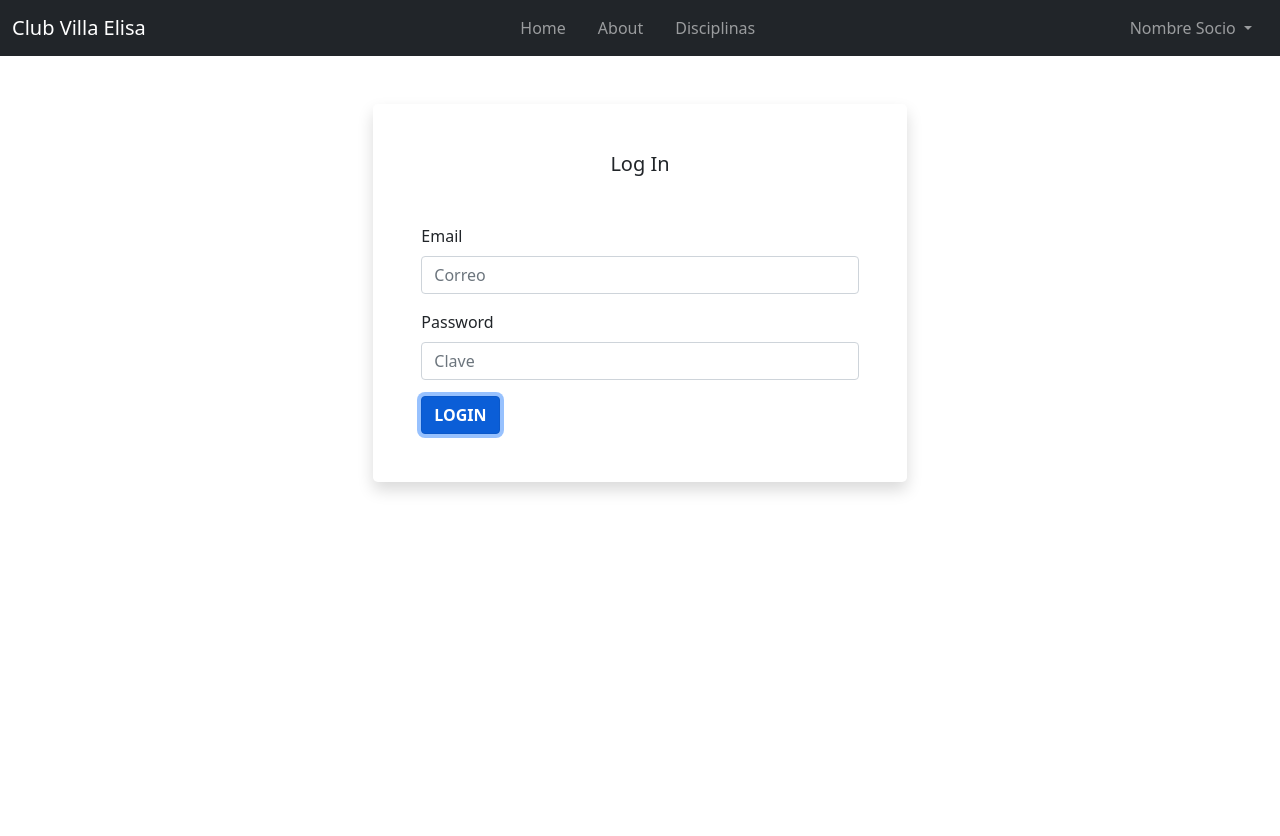
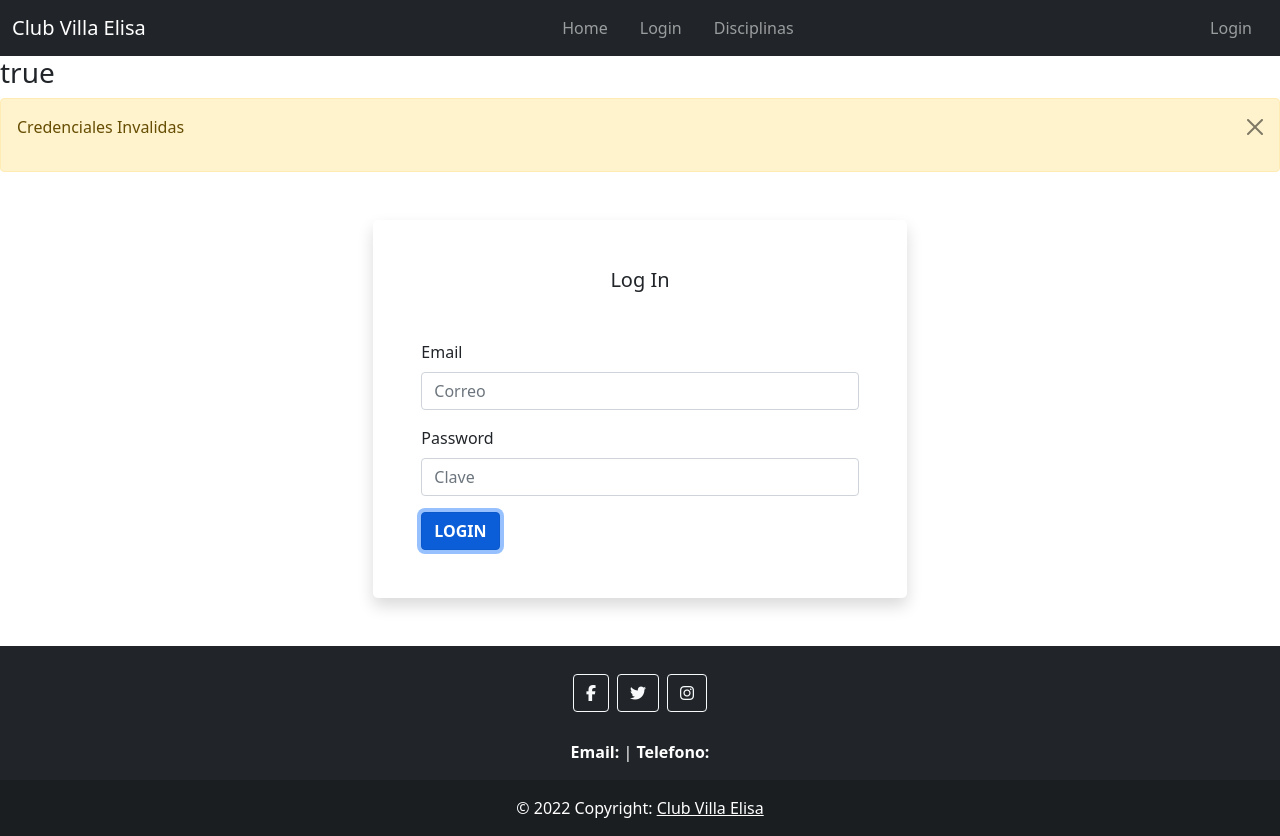
Before and after one commit to Juan-Cruz-GH/Proyecto-de-Software-UNLP, a Vue app in the folder portal/: page /auth in a window 1280 px wide. Both pictures are taken after typing "name@example.com", "Sample123" into the empty fields and a click on the input "Login". Before the commit the page ends 800 px from the top, so only its background shows below. Built offline with nearby package versions, Linux system fonts and the light colour scheme; no server answers.

Commit message:
Login Publico

```diff
--- a/portal/src/App.vue
+++ b/portal/src/App.vue
@@ -8,34 +8,74 @@ import { RouterLink, RouterView } from "vue-router";
       <div id="navbar">
         <nav class="navbar navbar-expand-lg navbar-dark bg-dark">
           <div class="container-fluid">
-            <RouterLink class="navbar-brand" to="/">Club Villa Elisa</RouterLink>
-            <button class="navbar-toggler" type="button" data-bs-toggle="collapse" data-bs-target="#navbarNavDropdown"
-              aria-controls="navbarNavDropdown" aria-expanded="false" aria-label="Toggle navigation">
+            <RouterLink class="navbar-brand" to="/"
+              >Club Villa Elisa</RouterLink
+            >
+            <button
+              class="navbar-toggler"
+              type="button"
+              data-bs-toggle="collapse"
+              data-bs-target="#navbarNavDropdown"
+              aria-controls="navbarNavDropdown"
+              aria-expanded="false"
+              aria-label="Toggle navigation"
+            >
               <span class="navbar-toggler-icon"></span>
             </button>
 
             <div class="collapse navbar-collapse" id="navbarNavDropdown">
               <ul class="navbar-nav ms-auto">
                 <li class="nav-item">
-                  <RouterLink class="nav-link mx-2" aria-current="page" to="/">Home</RouterLink>
+                  <RouterLink class="nav-link mx-2" aria-current="page" to="/"
+                    >Home</RouterLink
+                  >
                 </li>
                 <li class="nav-item">
-                  <RouterLink class="nav-link mx-2" aria-current="page" to="/about">About</RouterLink>
+                  <RouterLink
+                    class="nav-link mx-2"
+                    aria-current="page"
+                    to="/auth"
+                    >Login</RouterLink
+                  >
                 </li>
                 <li class="nav-item">
-                  <RouterLink class="nav-link mx-2" aria-current="page" to="/disciplinas">Disciplinas</RouterLink>
+                  <RouterLink
+                    class="nav-link mx-2"
+                    aria-current="page"
+                    to="/disciplinas"
+                    >Disciplinas</RouterLink
+                  >
                 </li>
               </ul>
-              <ul class="navbar-nav ms-auto d-lg-inline-flex">
+              <ul v-if="estaLogueado" class="navbar-nav ms-auto d-lg-inline-flex">
                 <li class="nav-item dropdown">
-                  <a class="nav-link mx-2 dropdown-toggle" href="#" id="navbarDropdownMenuLink" role="button"
-                    data-bs-toggle="dropdown" aria-expanded="false">
-                    Nombre Socio
+                  <a
+                    class="nav-link mx-2 dropdown-toggle"
+                    href="#"
+                    id="navbarDropdownMenuLink"
+                    role="button"
+                    data-bs-toggle="dropdown"
+                    aria-expanded="false"
+                  >
+                    {{ authSocio.nombre }} {{ authSocio.apellido }}
                   </a>
-                  <ul class="dropdown-menu" aria-labelledby="navbarDropdownMenuLink">
+                  <ul
+                    class="dropdown-menu"
+                    aria-labelledby="navbarDropdownMenuLink"
+                  >
                     <li><a class="dropdown-item" href="#">Perfil</a></li>
-                    <li><a class="dropdown-item" href="#">Cerrar Sesion</a></li>
+                    <li><a class="dropdown-item" @click="logout">Cerrar Sesion</a></li>
                   </ul>
+                </li>
+              </ul>
+              <ul v-else class="navbar-nav ms-auto d-lg-inline-flex">
+                <li class="nav-item dropdown">
+                  <RouterLink
+                    class="nav-link mx-2"
+                    aria-current="page"
+                    to="/auth"
+                    >Login</RouterLink
+                  >
                 </li>
               </ul>
             </div>
@@ -47,3 +87,32 @@ import { RouterLink, RouterView } from "vue-router";
 
   <RouterView />
 </template>
+
+<script>
+import { mapActions, mapGetters } from "vuex";
+
+export default {
+  computed: {
+    ...mapGetters({
+      authSocio: "auth/socio",
+      estaLogueado: "auth/isLoggedIn",
+    }),
+  },
+
+  methods: {
+    ...mapActions("auth", ["logoutSocio"]),
+
+    async logout() {
+      await this.logoutSocio().catch((err) => {
+        console.log(err);
+      });
+      this.error = false;
+      this.socio = {
+        email: null,
+        password: null,
+      };
+      this.$router.push("/");
+    },
+  }
+};
+</script>
--- /dev/null
+++ b/portal/src/components/auth/Auth.vue
@@ -0,0 +1,113 @@
+<template>
+  <div v-if="isLoggedIn">
+    <h3>Usuario: {{ authSocio.nombre }}</h3>
+    <h3>Mail: {{ authSocio.email }}</h3>
+    <h3>Id: {{ authSocio.id }}</h3>
+    <h3>{{ this.error }}</h3>
+
+    <button type="button" @click="logout">Logout</button>
+  </div>
+
+  <div v-else>
+    <h3>{{ this.error }}</h3>
+    <div v-if="this.error">
+      <div class="alert alert-warning alert-dismissible fade show" role="alert">
+        <p>Credenciales Invalidas</p>
+        <button
+          type="button"
+          class="btn-close"
+          data-bs-dismiss="alert"
+          aria-label="Close"
+        ></button>
+      </div>
+    </div>
+    <div class="col-sm-9 col-md-7 col-lg-5 mx-auto">
+      <div class="card border-0 shadow rounded-3 my-5">
+        <div class="card-body p-4 p-sm-5">
+          <h5 class="card-title text-center mb-5 fw-light fs-5">Log In</h5>
+          <form action class="form" @submit.prevent="login">
+            <div class="mb-3">
+              <label class="form-label" for="#socio.email">Email</label>
+              <input
+                class="form-control"
+                type="email"
+                name="email"
+                placeholder="Correo"
+                v-model="socio.email"
+                id="email"
+                required
+              />
+            </div>
+            <div class="mb-3">
+              <label class="form-label" for="#socio.password">Password</label>
+              <input
+                class="form-control"
+                type="password"
+                name="password"
+                placeholder="Clave"
+                v-model="socio.password"
+                id="password"
+                required
+              />
+            </div>
+            <input
+              class="btn btn-primary btn-login text-uppercase fw-bold"
+              type="submit"
+              value="Login"
+            />
+          </form>
+        </div>
+      </div>
+    </div>
+  </div>
+</template>
+
+<script>
+import { mapActions, mapGetters } from "vuex";
+
+export default {
+  data: () => ({
+    socio: {
+      email: null,
+      password: null,
+    },
+  }),
+
+  computed: {
+    ...mapGetters({
+      authSocio: "auth/socio",
+      isLoggedIn: "auth/isLoggedIn",
+    }),
+  },
+
+  methods: {
+    ...mapActions("auth", ["loginSocio", "logoutSocio"]),
+
+    async login() {
+      await this.loginSocio(this.socio).catch(() => {
+        this.error = true;
+      });
+      this.socio = {
+        email: null,
+        password: null,
+      };
+
+      if (this.isLoggedIn) {
+        this.$router.push("/");
+      }
+    },
+
+    async logout() {
+      await this.logoutSocio().catch((err) => {
+        console.log(err);
+      });
+      this.error = false;
+      this.socio = {
+        email: null,
+        password: null,
+      };
+      this.$router.push("/");
+    },
+  },
+};
+</script>
--- a/portal/src/store/modules/auth.js
+++ b/portal/src/store/modules/auth.js
@@ -31,7 +31,7 @@ const actions = {
 const mutations = {
   setSocio(state, socio) {
     state.isLoggedIn = true;
-    state.socio = socio;
+    state.socio = socio.profile;
   },
   logoutSocioState(state) {
     state.isLoggedIn = false;
--- a/portal/src/views/LoginView.vue
+++ b/portal/src/views/LoginView.vue
@@ -1,102 +1,11 @@
+<script setup>
+import Login from "../components/auth/Auth.vue";
+import Footer from "../components/footer.vue";
+</script>
+
 <template>
-  <div v-if="isLoggedIn">
-    <h3>Usuario: {{ authSocio.profile.nombre }}</h3>
-    <h3>Mail: {{ authSocio.profile.email }}</h3>
-    <h3>Id: {{ authSocio.profile.id }}</h3>
-
-    <button type="button" @click="logout">Logout</button>
-  </div>
-
-  <div v-else>
-    <div class="col-sm-9 col-md-7 col-lg-5 mx-auto">
-      <div class="card border-0 shadow rounded-3 my-5">
-        <div class="card-body p-4 p-sm-5">
-          <h5 class="card-title text-center mb-5 fw-light fs-5">Log In</h5>
-          <form action class="form" @submit.prevent="login">
-            <div class="mb-3">
-              <label class="form-label" for="#socio.email">Email</label>
-              <input
-                class="form-control"
-                type="email"
-                name="email"
-                placeholder="Correo"
-                v-model="socio.email"
-                id="email"
-                required
-              />
-            </div>
-            <div class="mb-3">
-              <label class="form-label" for="#socio.password">Password</label>
-              <input
-                class="form-control"
-                type="password"
-                name="password"
-                placeholder="Clave"
-                v-model="socio.password"
-                id="password"
-                required
-              />
-            </div>
-            <input
-              class="btn btn-primary btn-login text-uppercase fw-bold"
-              type="submit"
-              value="Login"
-            />
-          </form>
-        </div>
-      </div>
-    </div>
-  </div>
+  <main>
+    <Login />
+    <Footer />
+  </main>
 </template>
-
-<script>
-import { mapActions, mapGetters } from "vuex";
-
-export default {
-  name: "LoginView",
-  data: () => ({
-    error: false,
-    socio: {
-      email: null,
-      password: null,
-    },
-  }),
-
-  computed: {
-    ...mapGetters({
-      authSocio: "auth/socio",
-      isLoggedIn: "auth/isLoggedIn",
-    }),
-  },
-
-  methods: {
-    ...mapActions("auth", ["loginSocio", "logoutSocio"]),
-
-    async login() {
-      await this.loginSocio(this.socio).catch(() => {
-        this.error = true;
-      });
-      this.socio = {
-        email: null,
-        password: null,
-      };
-
-      if (this.isLoggedIn) {
-        this.$router.push("/auth");
-      }
-    },
-
-    async logout() {
-      await this.logoutSocio().catch((err) => {
-        console.log(err);
-      });
-      this.error = false;
-      this.socio = {
-        email: null,
-        password: null,
-      };
-      this.$router.push("/");
-    },
-  },
-};
-</script>
```
